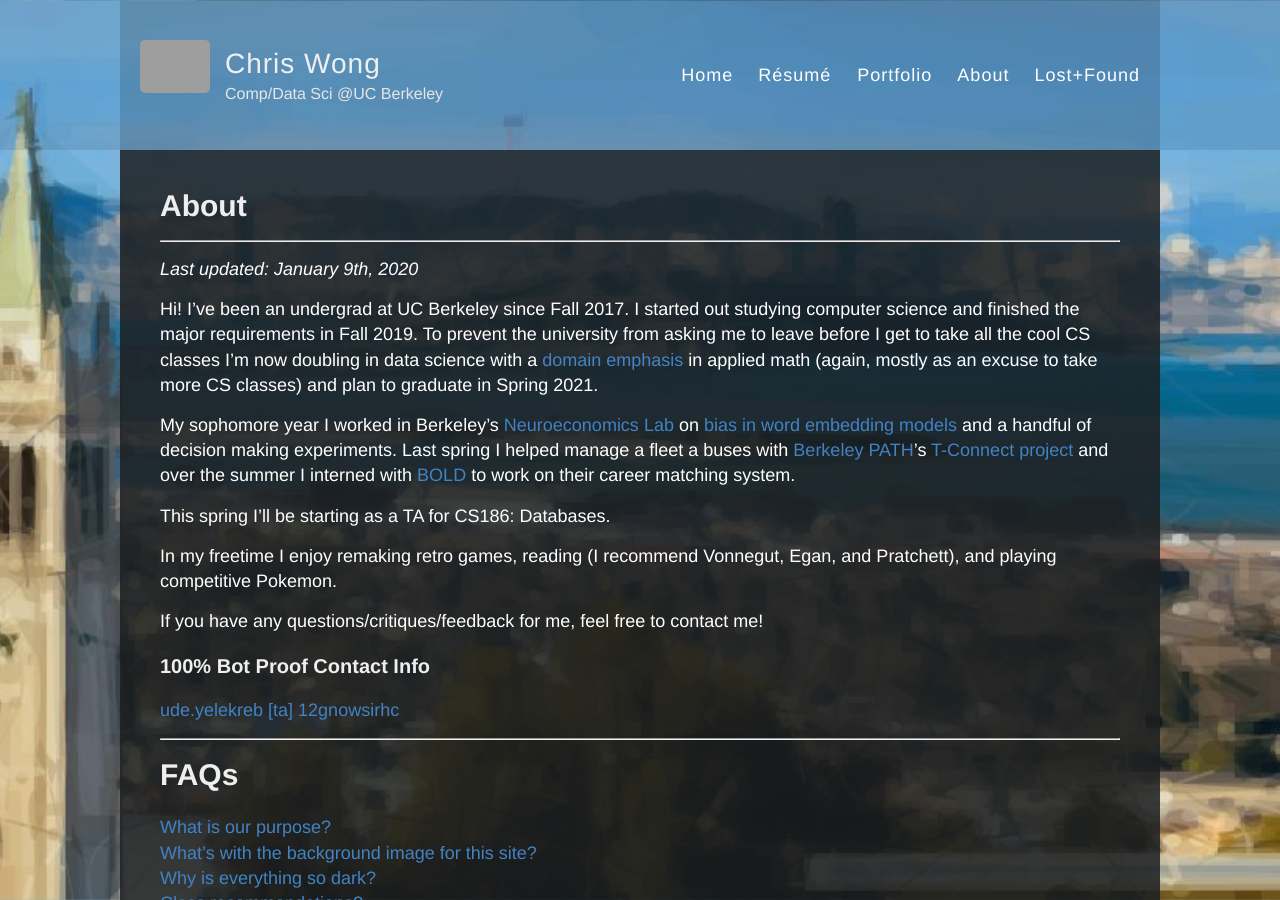
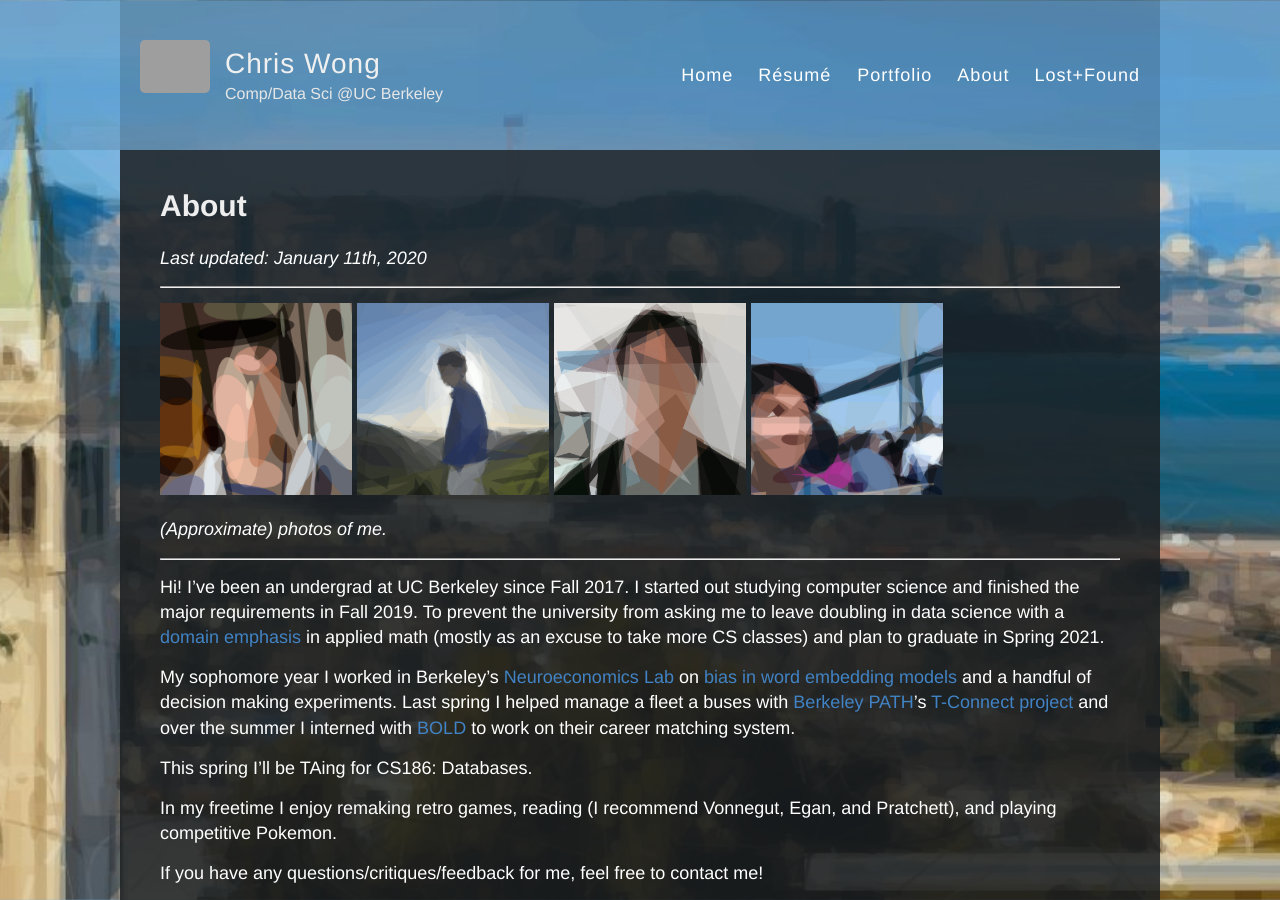
Before and after one commit to ckw017/ckw017.github.io, a Jekyll site: the page built from about.md, in a window 1280 px wide and 900 px high. Built offline with Jekyll 4.4.1, drawn with Linux system fonts in a browser that asks for light colours; some of the changed text lies outside the part shown; grey boxes are pictures that could not be loaded.

Commit message:
Added approximate photos to about

```diff
--- a/about.md
+++ b/about.md
@@ -4,19 +4,28 @@ title: About
 permalink: /about/
 ---
 
+*Last updated: January 11th, 2020*
+
 ---
-*Last updated: January 9th, 2020*
+
+<img src="/images/about/git_profile.png" width="20%" height="auto">
+<img src="/images/about/hill.png" width="20%" height="auto">
+<img src="/images/about/triangles.png" width="20%" height="auto">
+<img src="/images/about/bridge.png" width="20%" height="auto">
+
+*(Approximate) photos of me.*
+
+---
 
 Hi! I've been an undergrad at UC Berkeley since Fall 2017. I started out studying computer science and finished the major
-requirements in Fall 2019. To prevent the university from asking me to leave before I get to take all the cool CS classes I'm now
-doubling in data science with a [domain emphasis](https://data.berkeley.edu/degrees/domain-emphasis) in applied math (again,
-mostly as an excuse to take more CS classes) and plan to graduate in Spring 2021.
+requirements in Fall 2019. To prevent the university from asking me to leave
+doubling in data science with a [domain emphasis](https://data.berkeley.edu/degrees/domain-emphasis) in applied math (mostly as an excuse to take more CS classes) and plan to graduate in Spring 2021.
 
 My sophomore year I worked in Berkeley's [Neuroeconomics Lab](http://neuroecon.berkeley.edu/) on
 [bias in word embedding models](https://papers.nips.cc/paper/6228-man-is-to-computer-programmer-as-woman-is-to-homemaker-debiasing-word-embeddings.pdf) and a handful of decision making experiments.
 Last spring I helped manage a fleet a buses with [Berkeley PATH](https://path.berkeley.edu/)'s [T-Connect project](https://path.berkeley.edu/research/connected-and-automated-vehicles/integrated-dynamic-transit-operation-idto-system-using) and over the summer I interned with [BOLD](https://www.bold.com/) to work on their career matching system.
 
-This spring I'll be starting as a TA for CS186: Databases.
+This spring I'll be TAing for CS186: Databases.
 
 In my freetime I enjoy remaking retro games, reading (I recommend Vonnegut, Egan, and Pratchett), and playing competitive Pokemon.
 
@@ -174,7 +183,7 @@ Yes, you should apply (if it's within your financial capacity). I really don't h
 * There is bar you have to get past. Although advertised as no prior experience required, the intro CS course CS61A has been accused of being a weeder course along with CS61B (Data Structures) and CS70 (Discrete Math). The requirement to declare the computer science major is a 3.3 GPA in these classes, i.e. 2 A's and  B, or 3 B+'s, etc... This is, as far as I know, the highest GPA cutoff at Berkeley, and it's been trending upwards (though I doubt, knock on wood, that it will get any higher). I know that roughly 25% students a semester are barred from the major by this cutoff, and I would bet that even more are diverted away before even getting through all three courses by performance in the first ones they take.
 * The bar is high because the staff believes in you. Since our CS department has grown a bit slower than Moore's law in the past few years it might seem like resources are getting spread thin. That's not really the whole story though. Many undergraduates TA, tutor, and mentor other undergraduates. This is often times equally if not more effective than help from graduate student instructors and professors, since many profs and grads tend to be a bit too experienced to empathize with a lower-div undergrad. I implore you to take advantage of your peers both enrolled in the class and acting as course staff.
 * Classes tend to get easier in upper div! The curves are kinder, class sizes are smaller, and the professors tend to have genuine interest in the material. Since you've made it through lower-divs by this point, the projects get a lot more interesting as well since you should have decent programming/problem-solving maturity
-    * Check out the "Academics" tab of my [portfolio](/portfolio#coursework) for cool classes and associated projects I've had the chance to take
+* Check out the "Academics" tab of my [portfolio](/portfolio#coursework) for cool classes and associated projects I've had the chance to take
 
 People will of course give you impassioned reasons for why you shouldn't come to Berkeley, usually regarding difficulty and class sizes. I think you should take their words in to consideration as well.
 
```
Also changed, not shown: other parts of about.md (+1 -1 lines), images/about/bridge.png (added), images/about/git_profile.png (added), images/about/hill.png (added), images/about/triangles.png (added), 2 other files.
